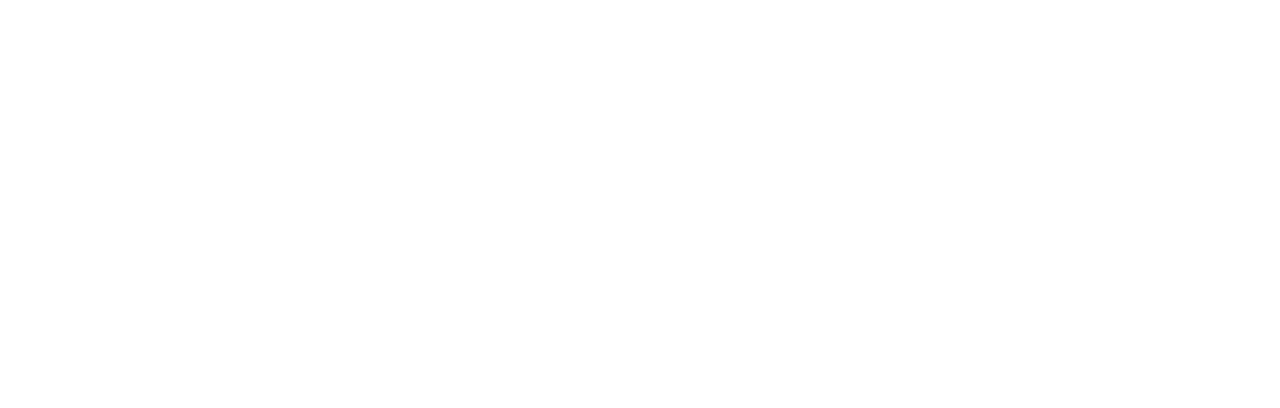
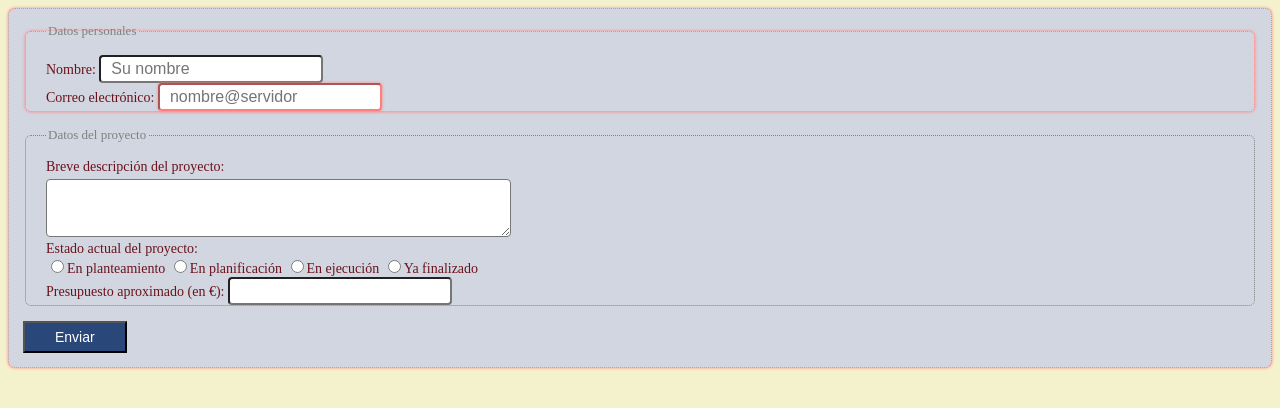
Before and after one commit to nmedgon/Actividad3-1, a plain HTML site: page Ejercicio12/index.html in a window 1280 px wide. Drawn offline with Linux system fonts and the light colour scheme; files that its build step writes are made by us from their sources.

Commit message:
Ejercicio 12 finalizado

```diff
--- /dev/null
+++ b/Ejercicio12/css/estilos.css
@@ -0,0 +1,84 @@
+body{
+    background-color: #f4f1cd;
+}
+
+form{
+    font-size: 14px;
+    color: #6b121b;
+    border: 1px dotted #B8BFCB;
+    border-radius: 7px;
+    padding: 14px;
+    background-color: #d2d6e0;
+}
+
+fieldset{
+    border: 1px dotted gray;
+    border-radius: 6px;
+    margin-bottom: 15px;
+    padding: 0 20px;
+}
+
+legend{
+    color: gray;
+    font-size: 13px;
+    margin-bottom: 16px;
+}
+
+input{
+    background-color: white;
+    border-radius: 4px;
+    color: #264F96;
+    font-size: 16px;
+    padding-top: 3px;
+    padding-right: 3px;
+    padding-bottom: 3px;
+    padding-left: 10px;
+    outline: none;
+}
+
+button{
+    padding: 6px 30px;
+    color: white;
+    background-color: #2A477A;
+    font-size: 14px;
+}
+
+button:hover{
+    background-color: #5376B2;
+}
+
+textarea{
+    width: 450px;
+    height: 50px;
+    max-width: 493px;
+    min-width: 300px;
+    max-height: 200px;
+    min-height: 50px;
+    margin-top: 4px;
+    border-radius: 4px;
+    color: #254F96;
+    font-size: 16px;
+    padding: 3px;
+    padding-left: 10px;
+
+}
+
+form:invalid{
+    border-color: #FF7F7F;
+    box-shadow: 0px 0px 3px  #FF7F7F;
+}
+
+fieldset:invalid{
+    border-color: #FF7F7F;
+    box-shadow: 0px 0px 3px  #FF7F7F;
+}
+
+input:required{
+    border-color: #4AA248;
+    box-shadow: 0px 0px 3px  #4AA248;
+}
+
+input:invalid{
+    border-color: #FF7F7F;
+    box-shadow: 0px 0px 3px  #FF7F7F;
+}
--- a/Ejercicio12/index.html
+++ b/Ejercicio12/index.html
@@ -8,5 +8,32 @@
 </head>
 <body>
 
+    <form action="">
+
+            <fieldset required>
+                <legend>Datos personales</legend>
+                Nombre:
+                <input type="text" placeholder="Su nombre"><br>
+                Correo electrónico:
+                <input type="text" required placeholder="nombre@servidor">
+            </fieldset>
+            <fieldset>
+                <legend>Datos del proyecto</legend>
+                Breve descripción del proyecto: <br>
+                <textarea name="" id=""></textarea><br>
+
+                Estado actual del proyecto: <br>
+                <input type="radio">En planteamiento
+                <input type="radio" name="" id="">En planificación
+                <input type="radio" name="" id="">En ejecución
+                <input type="radio" name="" id="">Ya finalizado
+                <br>
+                Presupuesto aproximado (en €):
+                <input type="text">
+
+            </fieldset>
+
+            <button type="submit">Enviar</button>
+    </form>
 </body>
 </html>
```
